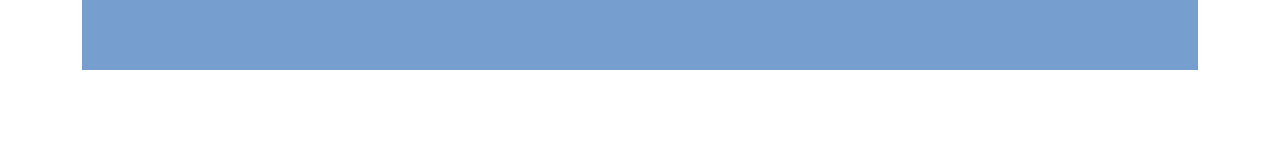
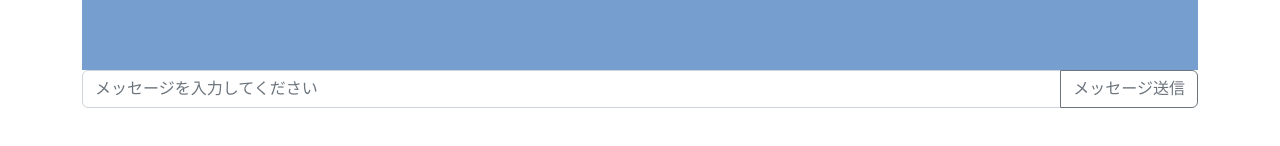
Before and after one commit to TakanoriShima/vite-project-new, a Vue app: page / in a window 1280 px wide. Shown: the part 630-776 px from the top of the page. Built offline with nearby package versions, Linux system fonts and the light colour scheme.

Commit message:
add doSend() to Send.vue

```diff
--- /dev/null
+++ b/src/components/chat/Send.vue
@@ -0,0 +1,27 @@
+<script setup>
+import { ref } from "vue";
+
+const input = ref('');
+const doSend = () => {
+  if (input.value === '') return;
+  input.value = '';
+}
+</script>
+
+<template>
+  <div class="input-group mb-3">
+    <input
+      type="text"
+      class="form-control"
+      placeholder="メッセージを入力してください"
+      v-model="input"
+    />
+    <button
+      class="btn btn-outline-secondary js-send-message"
+      type="button"
+      @click="doSend()"
+    >
+      メッセージ送信
+    </button>
+  </div>
+</template>
--- a/src/components/chat/View.vue
+++ b/src/components/chat/View.vue
@@ -6,29 +6,10 @@ const props = defineProps({
   data: Object
 })
 
-const data = {
-  chat: [
-    {
-      displayName: "テスト1さん",
-      uid: "test1",
-      message: "ああああああ",
-    },
-    {
-      displayName: "テスト2さん",
-      uid: "test2",
-      message: "いいいいい",
-    },
-    {
-      displayName: "テスト3さん",
-      uid: "test3",
-      message: "ううううう",
-    },
-  ]
-}
 </script>
 <template>
   <div class="kaiwa line" ref="scrollWindow">
-    <section v-for="chat in data.chat" :key="chat" class="item">
+    <section v-for="chat in props.data.chat" :key="chat" class="item">
       <div>
         <div class="name">
           {{ chat.displayName }}
--- a/src/components/pages/Chat.vue
+++ b/src/components/pages/Chat.vue
@@ -2,16 +2,34 @@
 <script>
 import { defineComponent, reactive } from 'vue'
 import View from '../chat/View.vue' // 追加
+import Send from '../chat/Send.vue'
 
 // TypeScript に Vue コンポーネントオブションのなかで適切に型を推論させるために、defineComponent グローバルメソッドでコンポーネントを定義する必要があります:
 export default defineComponent({
   components: {
-    View
+    View,
+    Send
   },
   setup() {
     const data = reactive({
       user: {},
-      chat: [],
+      chat: [ // ここにチャットデータを追加
+        {
+          displayName: "テスト1さん",
+          uid: "test1",
+          message: "ああああああ",
+        },
+        {
+          displayName: "テスト2さん",
+          uid: "test2",
+          message: "いいいいい",
+        },
+        {
+          displayName: "テスト3さん",
+          uid: "test3",
+          message: "ううううう",
+        },
+      ],
       input: '',
       displayName: ''
     })
@@ -24,7 +42,8 @@ export default defineComponent({
 
 <template>
   <div class="container">
-    <View />
+    <View :data="data" />
+    <Send />
   </div>
 </template>
 
```
